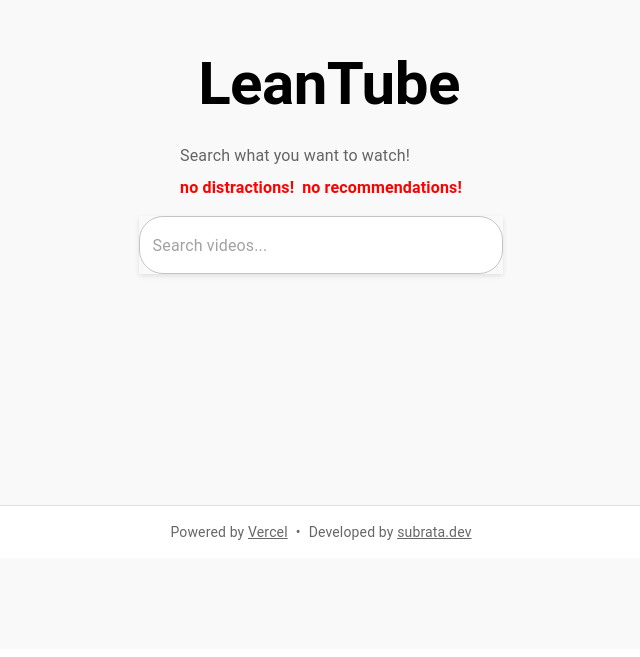
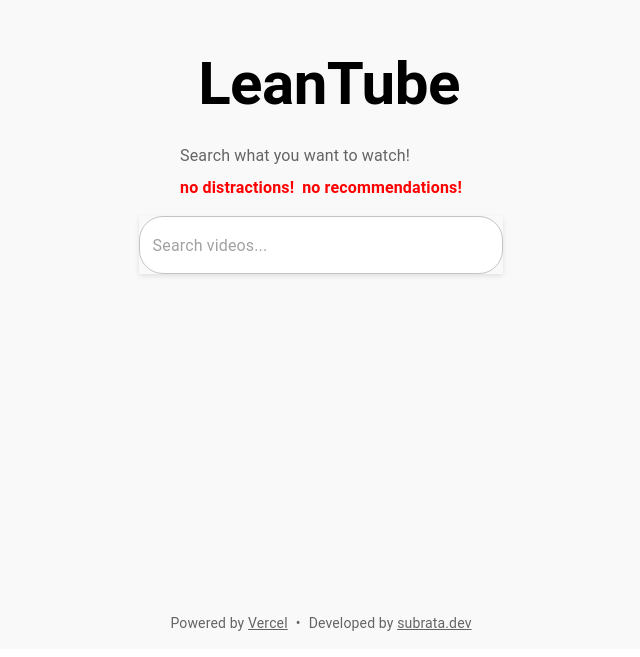
Before and after one commit to subratamazumder/clean-tube-app, a Next.js app: page / in a window 1280 px wide. Shown: the part 159-816 px from the top of the page, without its empty margins (319-959 px from the left). Built offline with nearby package versions, Linux system fonts and the light colour scheme; some icons are missing.

Commit message:
footer formatted

```diff
--- a/src/components/Layout.js
+++ b/src/components/Layout.js
@@ -1,4 +1,4 @@
-import { Container, Box, Typography, Link} from '@mui/material';
+import { Container, Box, Typography, Link } from '@mui/material';
 import Head from 'next/head';
 
 const Layout = ({ children }) => {
@@ -12,20 +12,23 @@ const Layout = ({ children }) => {
         sx={{
           minHeight: '100vh',
           backgroundColor: '#f9f9f9',
+          display: 'flex',
+          flexDirection: 'column',
         }}
       >
-        <Container maxWidth="xl" sx={{ py: 4 }}>
+        <Container maxWidth="xl" sx={{ py: 4, flex: 1 }}>
           {children}
         </Container>
-      <Box
+
+        {/* Footer - matches body color and sticks to bottom */}
+        <Box
           component="footer"
           sx={{
             py: 2,
             px: 2,
-            backgroundColor: 'background.paper',
-            borderTop: '1px solid',
-            borderColor: 'divider',
+            backgroundColor: '#f9f9f9', // Same as body background
             textAlign: 'center',
+            marginTop: 'auto', // Ensures footer sticks to bottom
           }}
         >
           <Typography variant="body2" color="text.secondary">
```
